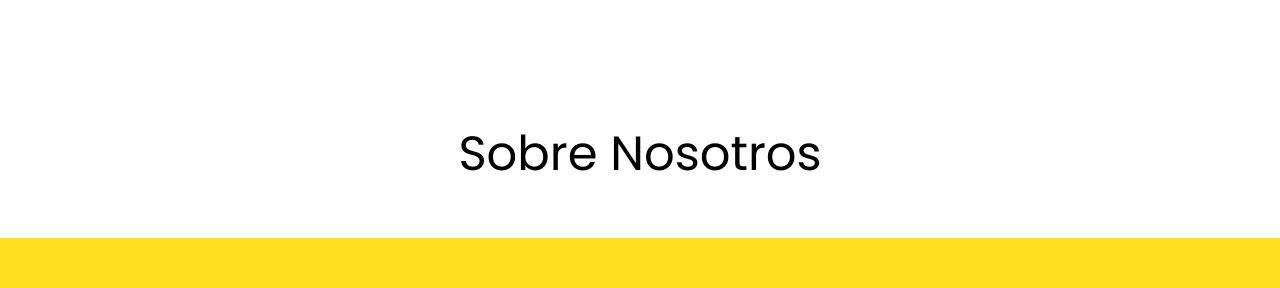
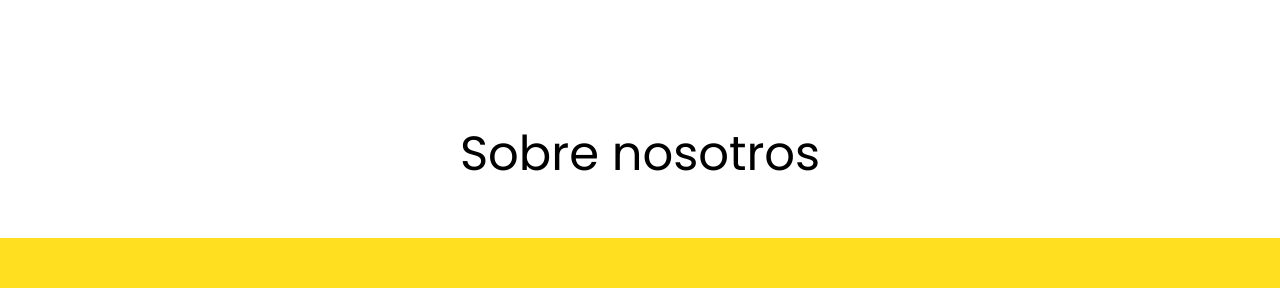
Before and after one commit to damidevel0per/exovet-landing-page, a React (Vite) app: page / in a window 1280 px wide. Shown: the part 734-1022 px from the top of the page. Built offline with nearby package versions, Linux system fonts and the light colour scheme.

Commit message:
actualizando nombre de componente

```diff
--- a/src/App.jsx
+++ b/src/App.jsx
@@ -4,7 +4,7 @@ import viteLogo from '/vite.svg'
 import './App.css'
 import Navbar from './components/Navbar'
 import Hero from './components/Hero'
-import Servicios from './components/Servicios'
+import Nosotros from './components/Nosotros'
 
 function App() {
   const [count, setCount] = useState(0)
@@ -13,7 +13,7 @@ function App() {
     <>
       <Navbar/>
       <Hero/>
-      <Servicios/>
+      <Nosotros/>
     </>
   )
 }
--- a/src/components/Servicios.jsx
+++ b/src/components/Nosotros.jsx
@@ -3,11 +3,11 @@ import Chinchilla from '../assets/CHINCHILLA.PNG'
 import Bunny from '../assets/BUNNY.png'
 import PerroGato from '../assets/PERROYGATO.png'
 
-const Servicios = () => {
+const Nosotros = () => {
   return (
     <section className=''>
         <div >
-          <h2 className='py-15 flex justify-center text-black text-5xl'>Sobre Nosotros</h2>
+          <h2 className='py-15 flex justify-center text-black text-5xl'>Sobre nosotros</h2>
         </div>
 
         <div>
@@ -47,4 +47,4 @@ const Servicios = () => {
   )
 }
 
-export default Servicios
+export default Nosotros
```
